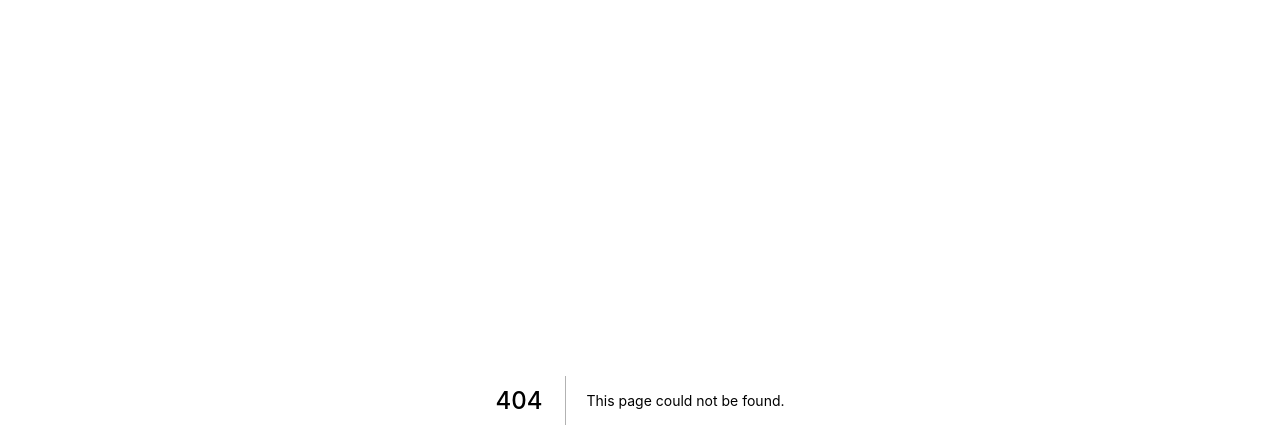
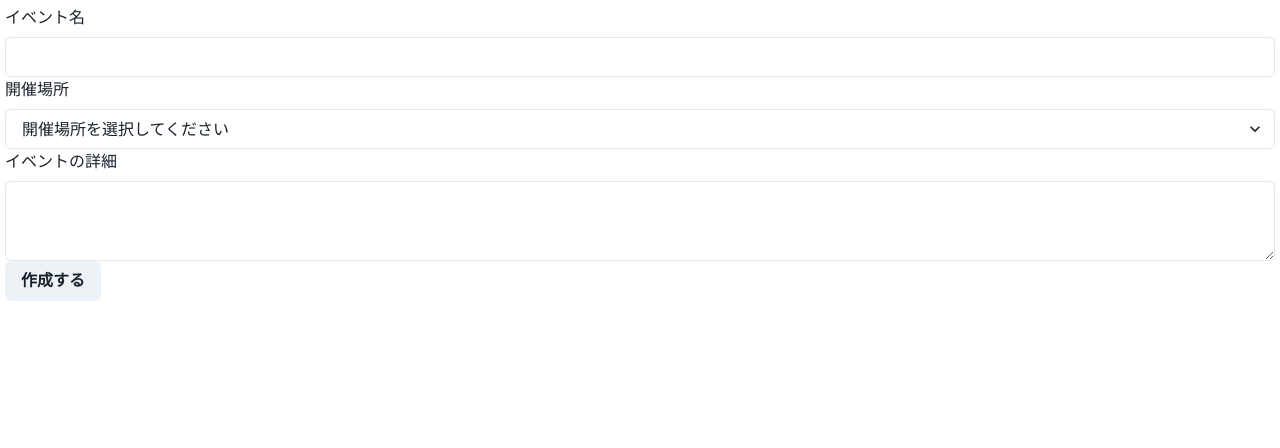
Before and after one commit to terakawakohei/SandaEzBus, a Next.js app: page /admin in a window 1280 px wide. Before the commit this address had no page. Shown: the top 448 px of the page. Built offline with nearby package versions, Linux system fonts and the light colour scheme.

Commit message:
implement simple Foem

```diff
--- /dev/null
+++ b/src/components/hooks/useEvent.js
@@ -0,0 +1,21 @@
+import { useState } from 'react';
+
+export const useEvent = () => {
+  const [event, setEvent] = useState('');
+  const [description, setDescription] = useState('');
+  const [place, setPlace] = useState('');
+
+  const send = async () => {
+    await fetch('https://httpbin.org/post', {
+      method: 'POST',
+      headers: {
+        'Content-Type': 'application/json'
+    },
+      body: JSON.stringify({event:event, place:place, description: description}),
+    }).then(response => console.log(response));
+  };
+
+  return {
+    setEvent, setDescription, setPlace, send,
+  };
+};
--- /dev/null
+++ b/src/pages/admin.js
@@ -0,0 +1,29 @@
+import { Link, Button, Flex } from '@chakra-ui/react'
+import {
+    Box,
+    FormLabel,
+    Textarea,
+    Input,
+    Select
+  } from '@chakra-ui/react'
+
+import { useEvent } from '../components/hooks/useEvent';
+
+export default function Admin() {
+const { setEvent, setDescription, setPlace, send } = useEvent();
+
+return (
+    <Box margin={"5px"}>
+        <FormLabel>イベント名</FormLabel>
+        <Input type="text" onChange={(e) => setEvent(e.target.value)} />
+        <FormLabel>開催場所</FormLabel>
+        <Select placeholder='開催場所を選択してください' onChange={(e) => setPlace(e.target.value)} >
+            <option value='option1'>中央公園前</option>
+            <option value='option2'>えるむプラザ</option>
+        </Select>
+        <FormLabel>イベントの詳細</FormLabel>
+        <Textarea onChange={(e) => setDescription(e.target.value)} />
+        <Button type="button" onClick={send}>作成する</Button>
+    </Box>
+);
+}
```
